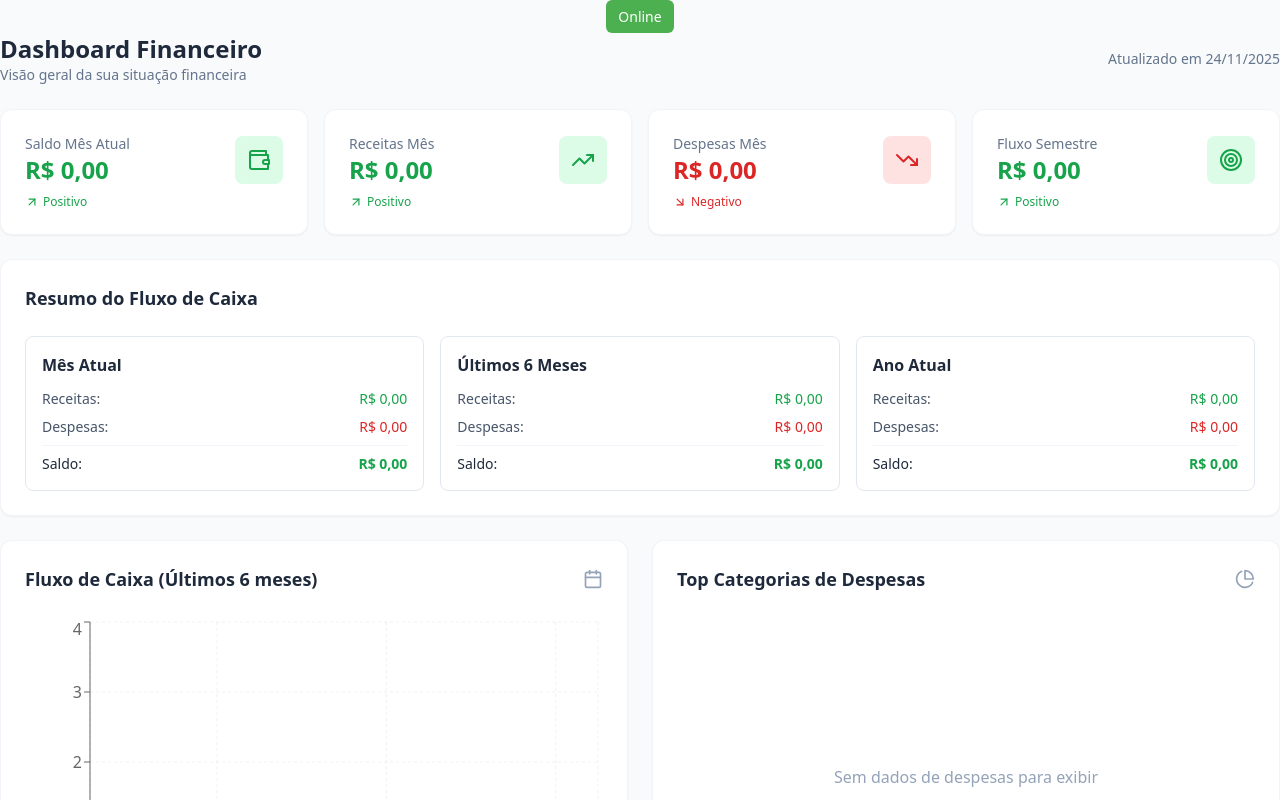
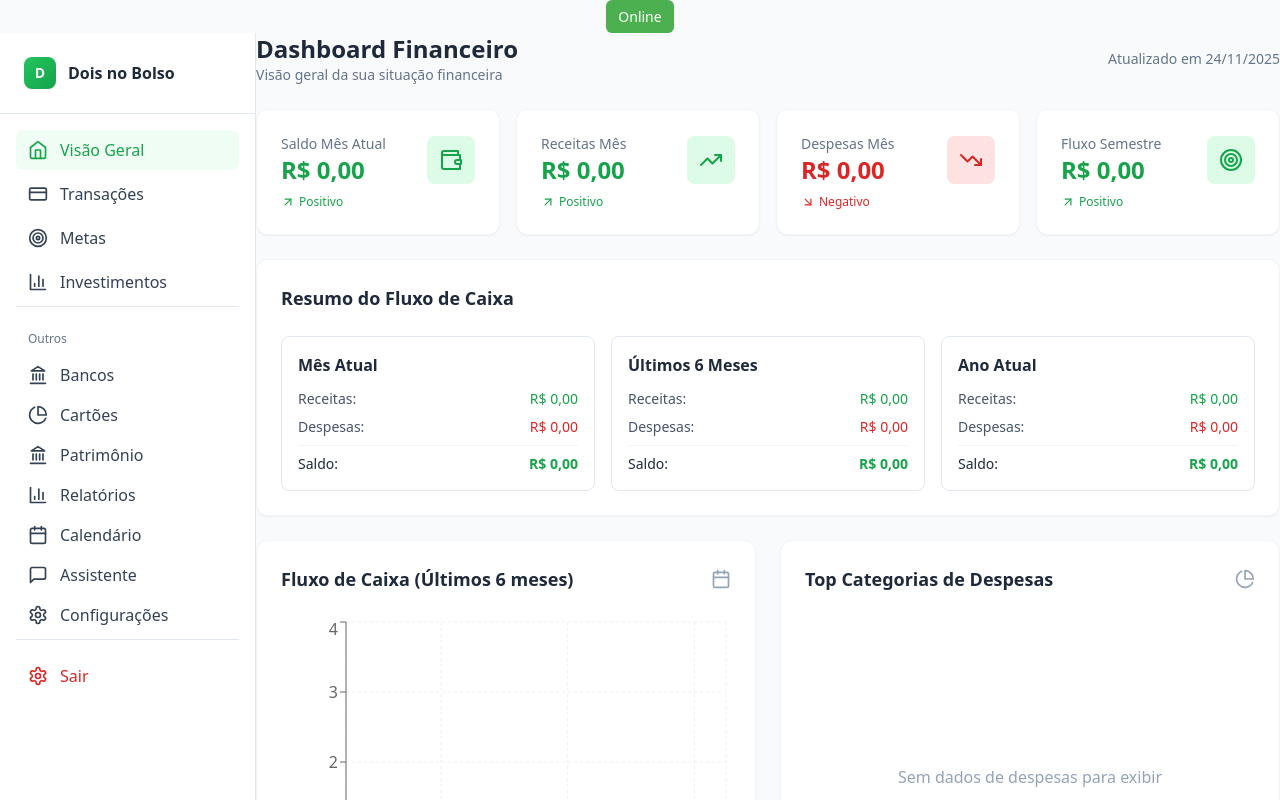
Before and after one commit to doisnobolsoapp/App-Dois-no-Bolso, a React (Vite) app: page / in a window 1280 px wide. Both pictures are taken after typing "name@example.com", "Sample123" into the empty fields and a click on the button "Entrar". Shown: the top 800 px of the page. Built offline with nearby package versions, Linux system fonts and the light colour scheme.

Commit message:
Update Layout.tsx

```diff
--- a/components/Layout.tsx
+++ b/components/Layout.tsx
@@ -15,7 +15,6 @@ import {
   MoreVertical
 } from 'lucide-react';
 
-// Definir a interface LayoutProps localmente
 interface LayoutProps {
   currentView: ViewState;
   onViewChange: (view: ViewState) => void;
@@ -29,15 +28,16 @@ export const Layout: React.FC<LayoutProps> = ({
   onLogout,
   children
 }) => {
-  // Itens PRINCIPAIS que sempre aparecem no bottom navigation
+  const [showMobileMenu, setShowMobileMenu] = React.useState(false);
+  const [showMoreMenu, setShowMoreMenu] = React.useState(false);
+
   const mainItems = [
-    { id: 'dashboard' as ViewState, label: 'Visão Geral', icon: Home },
-    { id: 'transactions' as ViewState, label: 'Transações', icon: CreditCard },
-    { id: 'goals' as ViewState, label: 'Metas', icon: Target },
-    { id: 'investments' as ViewState, label: 'Investir', icon: BarChart3 },
+    { id: 'dashboard' as ViewState, label: 'Visão Geral', icon: Home, shortLabel: 'Visão' },
+    { id: 'transactions' as ViewState, label: 'Transações', icon: CreditCard, shortLabel: 'Gastos' },
+    { id: 'goals' as ViewState, label: 'Metas', icon: Target, shortLabel: 'Metas' },
+    { id: 'investments' as ViewState, label: 'Investimentos', icon: BarChart3, shortLabel: 'Investir' },
   ];
 
-  // Outros itens que vão no menu "Mais"
   const otherItems = [
     { id: 'banks' as ViewState, label: 'Bancos', icon: Landmark },
     { id: 'cards' as ViewState, label: 'Cartões', icon: PieChart },
@@ -60,19 +60,28 @@ export const Layout: React.FC<LayoutProps> = ({
             <h1 className="font-semibold text-slate-800">Dois no Bolso</h1>
           </div>
 
-          {/* Menu Hambúrguer para TODAS as opções */}
-          <div className="dropdown dropdown-end">
-            <button tabIndex={0} className="btn btn-ghost btn-circle">
+          {/* Menu Hambúrguer */}
+          <button
+            onClick={() => setShowMobileMenu(!showMobileMenu)}
+            className="p-2 rounded-lg hover:bg-slate-100"
+          >
             <Menu size={20} />
           </button>
-            <ul tabIndex={0} className="dropdown-content z-50 menu p-2 shadow bg-base-100 rounded-box w-64 mt-2">
-              <li className="text-xs text-slate-500 px-4 py-2">Navegação</li>
+        </div>
 
-              {/* Visão Geral sempre no topo */}
-              <li>
+        {/* Mobile Menu Dropdown */}
+        {showMobileMenu && (
+          <div className="absolute top-full left-0 right-0 bg-white border-b border-slate-200 shadow-lg z-50">
+            <div className="p-2 space-y-1">
+              <div className="text-xs text-slate-500 px-3 py-2">Navegação</div>
+
+              {/* Visão Geral */}
               <button
-                  onClick={() => onViewChange('dashboard')}
-                  className={`flex items-center space-x-3 px-4 py-3 rounded-lg ${
+                onClick={() => {
+                  onViewChange('dashboard');
+                  setShowMobileMenu(false);
+                }}
+                className={`flex items-center space-x-3 px-3 py-2 rounded-lg w-full text-left ${
                   currentView === 'dashboard'
                     ? 'bg-brand-50 text-brand-600'
                     : 'text-slate-700 hover:bg-slate-100'
@@ -81,16 +90,18 @@ export const Layout: React.FC<LayoutProps> = ({
                 <Home size={20} />
                 <span className="font-medium">Visão Geral</span>
               </button>
-              </li>
 
               {/* Demais opções */}
               {[...mainItems.filter(item => item.id !== 'dashboard'), ...otherItems].map((item) => {
                 const Icon = item.icon;
                 return (
-                  <li key={item.id}>
                   <button
-                      onClick={() => onViewChange(item.id)}
-                      className={`flex items-center space-x-3 px-4 py-3 rounded-lg ${
+                    key={item.id}
+                    onClick={() => {
+                      onViewChange(item.id);
+                      setShowMobileMenu(false);
+                    }}
+                    className={`flex items-center space-x-3 px-3 py-2 rounded-lg w-full text-left ${
                       currentView === item.id
                         ? 'bg-brand-50 text-brand-600'
                         : 'text-slate-700 hover:bg-slate-100'
@@ -99,83 +110,51 @@ export const Layout: React.FC<LayoutProps> = ({
                     <Icon size={20} />
                     <span className="font-medium">{item.label}</span>
                   </button>
-                  </li>
                 );
               })}
 
-              <li className="border-t border-slate-200 mt-2 pt-2">
+              <div className="border-t border-slate-200 pt-2 mt-2">
                 <button
-                  onClick={onLogout}
-                  className="flex items-center space-x-3 px-4 py-3 rounded-lg text-red-600 hover:bg-red-50 w-full text-left"
+                  onClick={() => {
+                    onLogout();
+                    setShowMobileMenu(false);
+                  }}
+                  className="flex items-center space-x-3 px-3 py-2 rounded-lg text-red-600 hover:bg-red-50 w-full text-left"
                 >
                   <Settings size={20} />
                   <span className="font-medium">Sair</span>
                 </button>
-              </li>
-            </ul>
               </div>
             </div>
+          </div>
+        )}
       </header>
 
-      {/* Bottom Navigation Mobile - COM VISÃO GERAL SEMPRE VISÍVEL */}
+      {/* Bottom Navigation Mobile */}
       <nav className="fixed bottom-0 left-0 right-0 bg-white border-t border-slate-200 z-40 lg:hidden">
         <div className="flex justify-around items-center py-2">
-          {/* VISÃO GERAL - SEMPRE PRIMEIRO ÍCONE */}
+          {mainItems.map((item) => {
+            const Icon = item.icon;
+            return (
               <button
-            onClick={() => onViewChange('dashboard')}
+                key={item.id}
+                onClick={() => onViewChange(item.id)}
                 className={`flex flex-col items-center p-2 rounded-lg min-w-16 ${
-              currentView === 'dashboard'
+                  currentView === item.id
                     ? 'text-brand-600 bg-brand-50'
                     : 'text-slate-500 hover:bg-slate-100'
                 }`}
               >
-            <Home size={22} />
-            <span className="text-xs mt-1 font-medium">Visão</span>
+                <Icon size={22} />
+                <span className="text-xs mt-1 font-medium">{item.shortLabel}</span>
               </button>
+            );
+          })}
 
-          {/* TRANSAÇÕES */}
+          {/* Menu "Mais" */}
+          <div className="relative">
             <button
-            onClick={() => onViewChange('transactions')}
-            className={`flex flex-col items-center p-2 rounded-lg min-w-16 ${
-              currentView === 'transactions'
-                ? 'text-brand-600 bg-brand-50'
-                : 'text-slate-500 hover:bg-slate-100'
-            }`}
-          >
-            <CreditCard size={22} />
-            <span className="text-xs mt-1 font-medium">Gastos</span>
-          </button>
-
-          {/* METAS */}
-          <button
-            onClick={() => onViewChange('goals')}
-            className={`flex flex-col items-center p-2 rounded-lg min-w-16 ${
-              currentView === 'goals'
-                ? 'text-brand-600 bg-brand-50'
-                : 'text-slate-500 hover:bg-slate-100'
-            }`}
-          >
-            <Target size={22} />
-            <span className="text-xs mt-1 font-medium">Metas</span>
-          </button>
-
-          {/* INVESTIMENTOS */}
-          <button
-            onClick={() => onViewChange('investments')}
-            className={`flex flex-col items-center p-2 rounded-lg min-w-16 ${
-              currentView === 'investments'
-                ? 'text-brand-600 bg-brand-50'
-                : 'text-slate-500 hover:bg-slate-100'
-            }`}
-          >
-            <BarChart3 size={22} />
-            <span className="text-xs mt-1 font-medium">Investir</span>
-          </button>
-
-          {/* MENU "MAIS" - para outras opções incluindo CONFIGURAÇÕES */}
-          <div className="dropdown dropdown-top">
-            <button
-              tabIndex={0}
+              onClick={() => setShowMoreMenu(!showMoreMenu)}
               className={`flex flex-col items-center p-2 rounded-lg min-w-16 ${
                 otherItems.some(item => item.id === currentView)
                   ? 'text-brand-600 bg-brand-50'
@@ -186,34 +165,111 @@ export const Layout: React.FC<LayoutProps> = ({
               <span className="text-xs mt-1 font-medium">Mais</span>
             </button>
 
-            <ul tabIndex={0} className="dropdown-content z-50 menu p-2 shadow bg-base-100 rounded-box w-56 mb-16">
-              <li className="text-xs text-slate-500 px-4 py-2">Mais Opções</li>
+            {/* More Menu Dropdown */}
+            {showMoreMenu && (
+              <div className="absolute bottom-full left-0 right-0 mb-2 bg-white border border-slate-200 rounded-lg shadow-lg z-50">
+                <div className="p-2 space-y-1 max-h-60 overflow-y-auto">
+                  <div className="text-xs text-slate-500 px-2 py-1">Mais Opções</div>
 
                   {otherItems.map((item) => {
                     const Icon = item.icon;
                     return (
-                  <li key={item.id}>
                       <button
-                      onClick={() => onViewChange(item.id)}
-                      className={`flex items-center space-x-3 px-4 py-3 rounded-lg ${
+                        key={item.id}
+                        onClick={() => {
+                          onViewChange(item.id);
+                          setShowMoreMenu(false);
+                        }}
+                        className={`flex items-center space-x-2 px-2 py-2 rounded-lg w-full text-left ${
                           currentView === item.id
                             ? 'bg-brand-50 text-brand-600'
                             : 'text-slate-700 hover:bg-slate-100'
                         }`}
                       >
                         <Icon size={18} />
-                      <span className="font-medium">{item.label}</span>
+                        <span className="font-medium text-sm">{item.label}</span>
                       </button>
-                  </li>
                     );
                   })}
-            </ul>
+                </div>
+              </div>
+            )}
           </div>
         </div>
       </nav>
 
+      {/* Desktop Sidebar */}
+      <div className="hidden lg:flex flex-1">
+        <aside className="w-64 bg-white border-r border-slate-200">
+          <div className="p-6 border-b border-slate-200">
+            <div className="flex items-center space-x-3">
+              <div className="w-8 h-8 bg-gradient-to-br from-brand-500 to-brand-600 rounded-lg flex items-center justify-center">
+                <span className="text-white font-bold text-sm">D</span>
+              </div>
+              <h1 className="font-semibold text-slate-800">Dois no Bolso</h1>
+            </div>
+          </div>
+
+          <nav className="p-4 space-y-1">
+            {mainItems.map((item) => {
+              const Icon = item.icon;
+              return (
+                <button
+                  key={item.id}
+                  onClick={() => onViewChange(item.id)}
+                  className={`flex items-center space-x-3 px-3 py-2 rounded-lg w-full text-left ${
+                    currentView === item.id
+                      ? 'bg-brand-50 text-brand-600'
+                      : 'text-slate-700 hover:bg-slate-100'
+                  }`}
+                >
+                  <Icon size={20} />
+                  <span className="font-medium">{item.label}</span>
+                </button>
+              );
+            })}
+
+            <div className="pt-4 border-t border-slate-200">
+              <div className="text-xs text-slate-500 px-3 py-2">Outros</div>
+              {otherItems.map((item) => {
+                const Icon = item.icon;
+                return (
+                  <button
+                    key={item.id}
+                    onClick={() => onViewChange(item.id)}
+                    className={`flex items-center space-x-3 px-3 py-2 rounded-lg w-full text-left ${
+                      currentView === item.id
+                        ? 'bg-brand-50 text-brand-600'
+                        : 'text-slate-700 hover:bg-slate-100'
+                    }`}
+                  >
+                    <Icon size={20} />
+                    <span className="font-medium">{item.label}</span>
+                  </button>
+                );
+              })}
+            </div>
+
+            <div className="pt-4 border-t border-slate-200">
+              <button
+                onClick={onLogout}
+                className="flex items-center space-x-3 px-3 py-2 rounded-lg text-red-600 hover:bg-red-50 w-full text-left"
+              >
+                <Settings size={20} />
+                <span className="font-medium">Sair</span>
+              </button>
+            </div>
+          </nav>
+        </aside>
+
         {/* Main Content */}
-      <main className="flex-1 pb-16 lg:pb-0">
+        <main className="flex-1 overflow-auto">
+          {children}
+        </main>
+      </div>
+
+      {/* Mobile Main Content */}
+      <main className="flex-1 pb-16 lg:pb-0 lg:hidden">
         {children}
       </main>
     </div>
```
Lines whose indentation alone changed are shown as unchanged.
